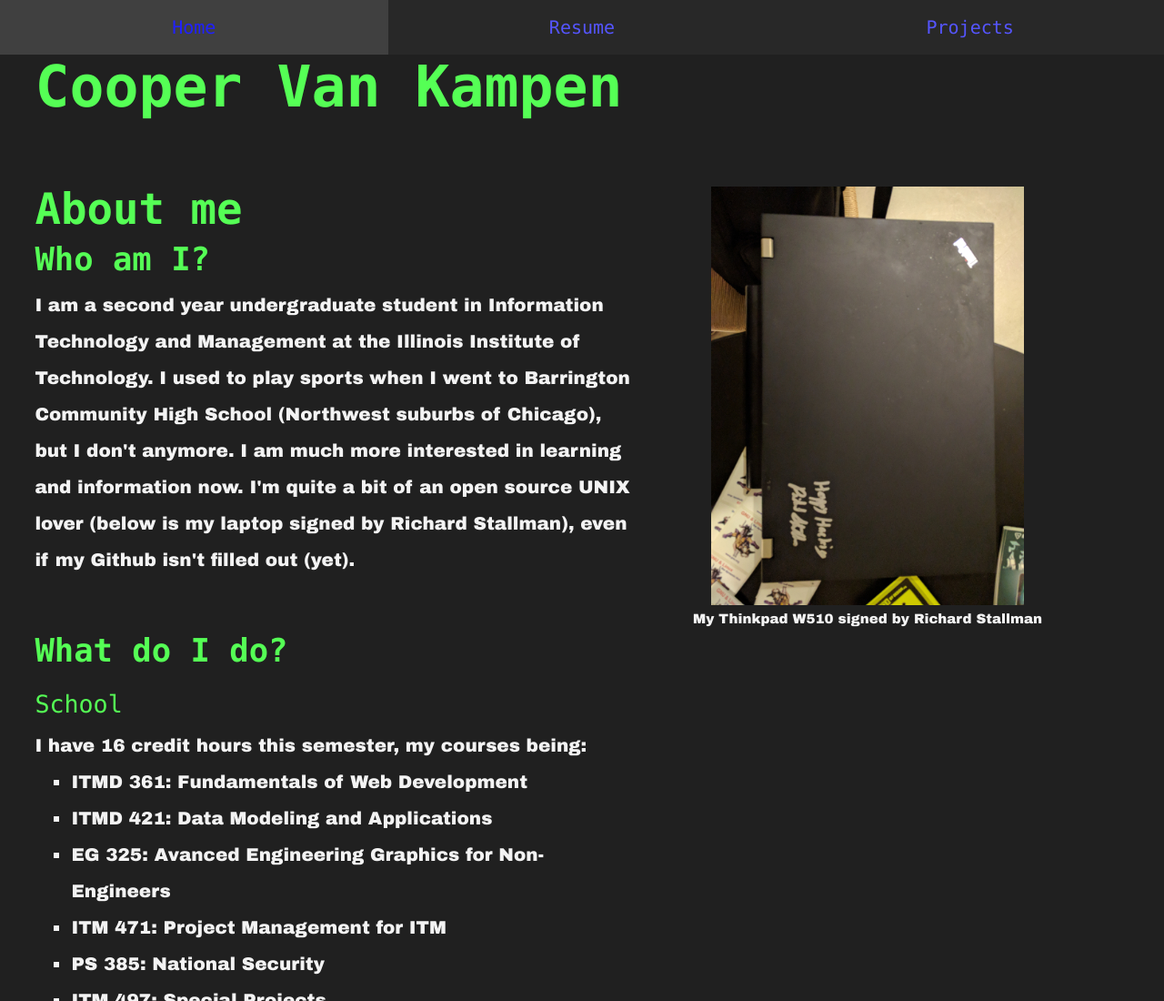
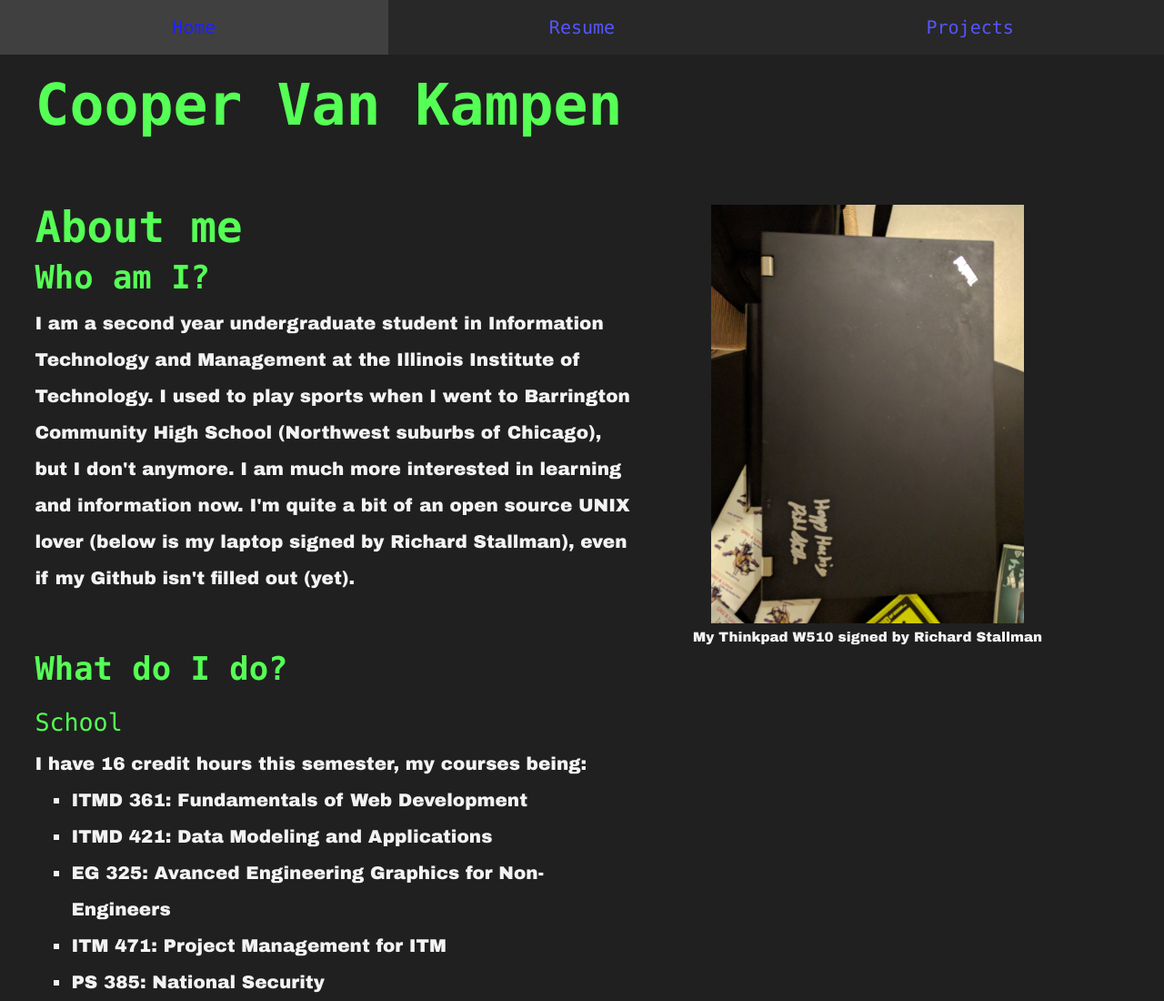
Before and after one commit to coopervk/project-3, a plain HTML site: page index.html in a window 1280 px wide. Shown: the top 1100 px of the page at 91% size. Drawn offline with Linux system fonts and the light colour scheme.

Commit message:
Add spacing between h1 and nav

```diff
--- a/screen.css
+++ b/screen.css
@@ -58,6 +58,7 @@ h1 {
   font-size: 3.157em; /* 63.147 / 20 */
   line-height: 1.10852455382em; /* 70 / 63.147 */
   padding-bottom: 0.15836065054em; /* 10 / 63.147 */
+  padding-top: 0.31672130109em; /* 20 / 63.147 */ /*For the purpose of space between h1 and nav*/
 }
 
 h2 {
```
